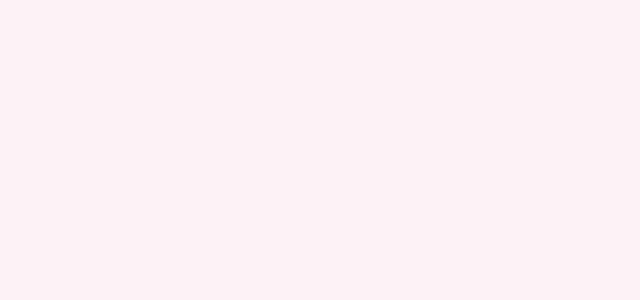
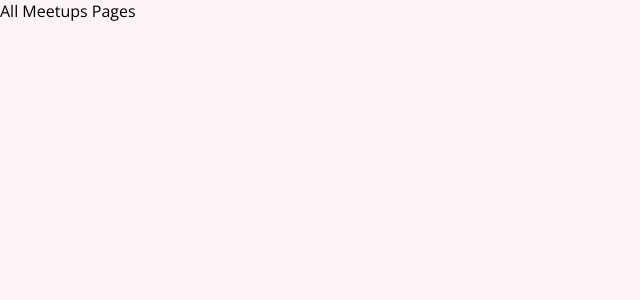
Before and after one commit to dev-thug/react-essential, a React (Create React App) app: page / in a window 1280 px wide. Shown: the top 300 px of the page, without its empty margins (0-640 px from the left). Built offline with nearby package versions, Linux system fonts and the light colour scheme.

Commit message:
update 라우터

```diff
--- a/package.json
+++ b/package.json
@@ -10,7 +10,7 @@
     "react-dom": "^17.0.2",
     "react-scripts": "5.0.0",
     "web-vitals": "^2.1.2",
-    "react-router-dom": "^6.1.1"
+    "react-router-dom": "^5.2.0"
   },
   "scripts": {
     "start": "react-scripts start",
--- a/src/App.js
+++ b/src/App.js
@@ -1,10 +1,24 @@
-import Todo from "./components/Todo";
+import {Route, Switch} from "react-router-dom";
+import AllMeetupsPage from "./pages/AllMeetups";
+import NewMeetupPage from "./pages/NewMeetup";
+import FavoritesPage from "./pages/Favorites";
+
 
 
 function App() {
     return (
         <div>
-
+            <Switch>
+                <Route path='/' exact>
+                    <AllMeetupsPage/>
+                </Route>
+                <Route path='/new-meetup'>
+                    <NewMeetupPage/>
+                </Route>
+                <Route path='/favorites'>
+                    <FavoritesPage/>
+                </Route>
+            </Switch>
         </div>
     );
 }
--- a/src/index.js
+++ b/src/index.js
@@ -2,6 +2,10 @@
 import ReactDOM from 'react-dom';
 import './index.css';
 import App from './App';
+import {BrowserRouter} from "react-router-dom";
 
-
-ReactDOM.render(<App/>, document.getElementById('root'));
+ReactDOM.render(
+    <BrowserRouter>
+        <App/>
+    </BrowserRouter>,
+    document.getElementById('root'));
--- /dev/null
+++ b/src/pages/AllMeetups.js
@@ -0,0 +1,7 @@
+const AllMeetupsPage = () => {
+    return(
+        <div>All Meetups Pages</div>
+    )
+}
+
+export default AllMeetupsPage;
--- /dev/null
+++ b/src/pages/Favorites.js
@@ -0,0 +1,7 @@
+const FavoritesPage = () => {
+    return(
+        <div>Favorites Pages</div>
+    )
+}
+
+export default FavoritesPage;
--- /dev/null
+++ b/src/pages/NewMeetup.js
@@ -0,0 +1,7 @@
+const NewMeetupPage = () => {
+    return(
+        <div>New Meetup Page</div>
+    )
+}
+
+export default NewMeetupPage;
```
Also changed, not shown: 1 other file (tests, documents, lock files or other folders).
